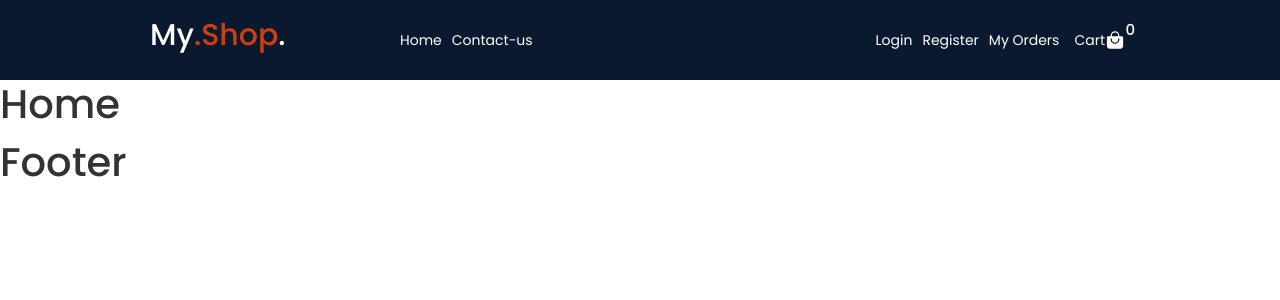
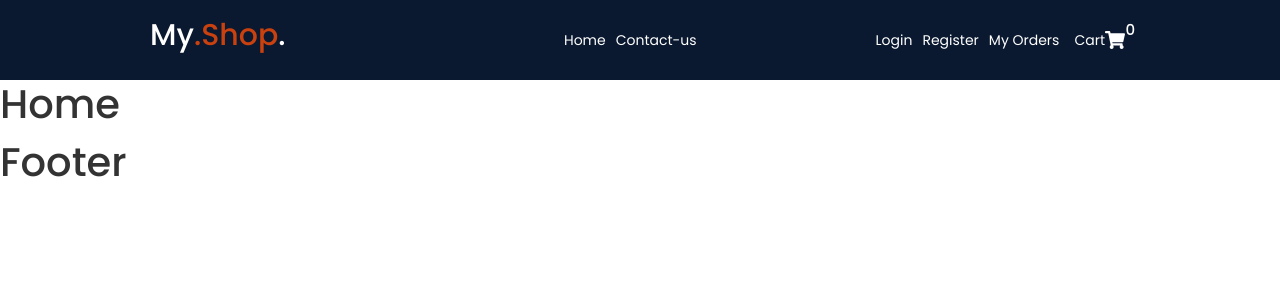
Before and after one commit to Oussama-Fajraoui/Your-House-Kit, a React (Create React App) app: page / in a window 1280 px wide. Shown: the top 300 px of the page. Built offline with nearby package versions, Linux system fonts and the light colour scheme.

Commit message:
Finishing the Header for mobile version

```diff
--- a/src/components/header/Header.js
+++ b/src/components/header/Header.js
@@ -1,7 +1,9 @@
-import React from "react";
+import React, { useState } from "react";
 import styles from "./Header.module.scss";
 import { Link } from "react-router-dom";
-import { IoBagHandle } from "react-icons/io5";
+import { FaShoppingCart, FaTimes } from "react-icons/fa";
+import { HiOutlineMenuAlt3 } from "react-icons/hi";
+
 
 
 const logo = (
@@ -18,7 +20,7 @@
   <span className={styles.cart}>
   <Link to="/cart">
     Cart
-    <IoBagHandle size={20} />
+    <FaShoppingCart size={20} />
     <p>0</p>
   </Link>
 </span>
@@ -26,13 +28,34 @@
 
 
 const Header = () => {
+
+  const [showMenu, setShowMenu] = useState(false) ;
+
+  const toggleMenu = () => {
+    setShowMenu(!showMenu)
+  };
+
+  const hideMenu = () => {
+    setShowMenu(false);
+  }
   return (
     <header>
       <div className={styles.header}>
         {logo}
 
-        <nav>
-          <ul>
+        <nav
+        className={showMenu ? `${styles["show-nav"]}`
+       : `${styles["hide-nav"]}`}>
+
+          <div
+          className={showMenu ? `${styles["nav-wrapper"]} ${styles["show-nav-wrapper"]}`
+          : `${styles["nav-wrapper"]}`} onClick={hideMenu}></div>
+
+          <ul onClick={hideMenu}>
+            <li className={styles["logo-mobile"]}>
+              {logo}
+              <FaTimes size={22} color="#fff" onClick={hideMenu} />
+            </li>
             <li>
               <Link to="/">
                 Home
@@ -44,7 +67,7 @@
               </Link>
             </li>
           </ul>
-          <div className={styles["header-right"]}>
+          <div className={styles["header-right"]} onClick={hideMenu}>
             <span className={styles.links}>
               <Link to="/login">
                 Login
@@ -59,6 +82,11 @@
               {cart}
           </div>
         </nav>
+
+        <div className={styles["menu-icon"]}>
+          {cart}
+          <HiOutlineMenuAlt3 size={28} onClick={toggleMenu} />
+        </div>
       </div>
     </header>
   );
```
